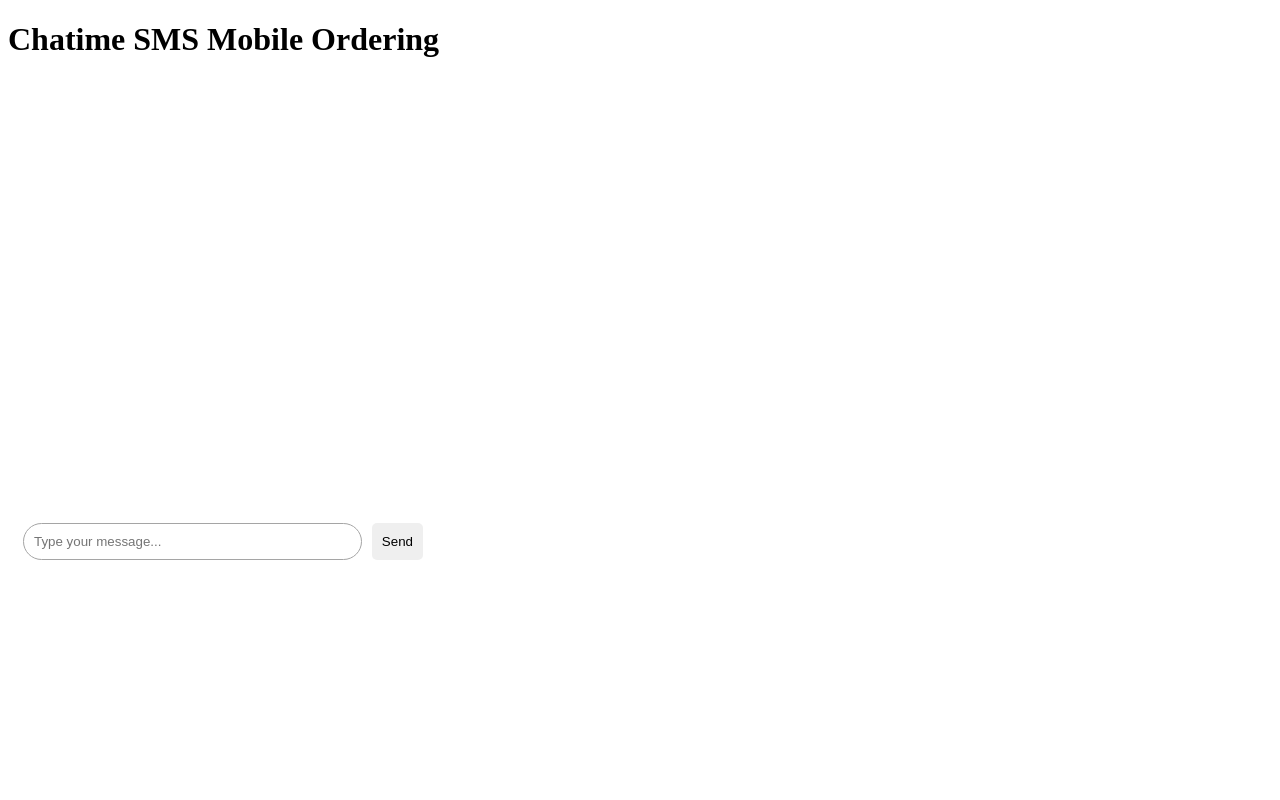
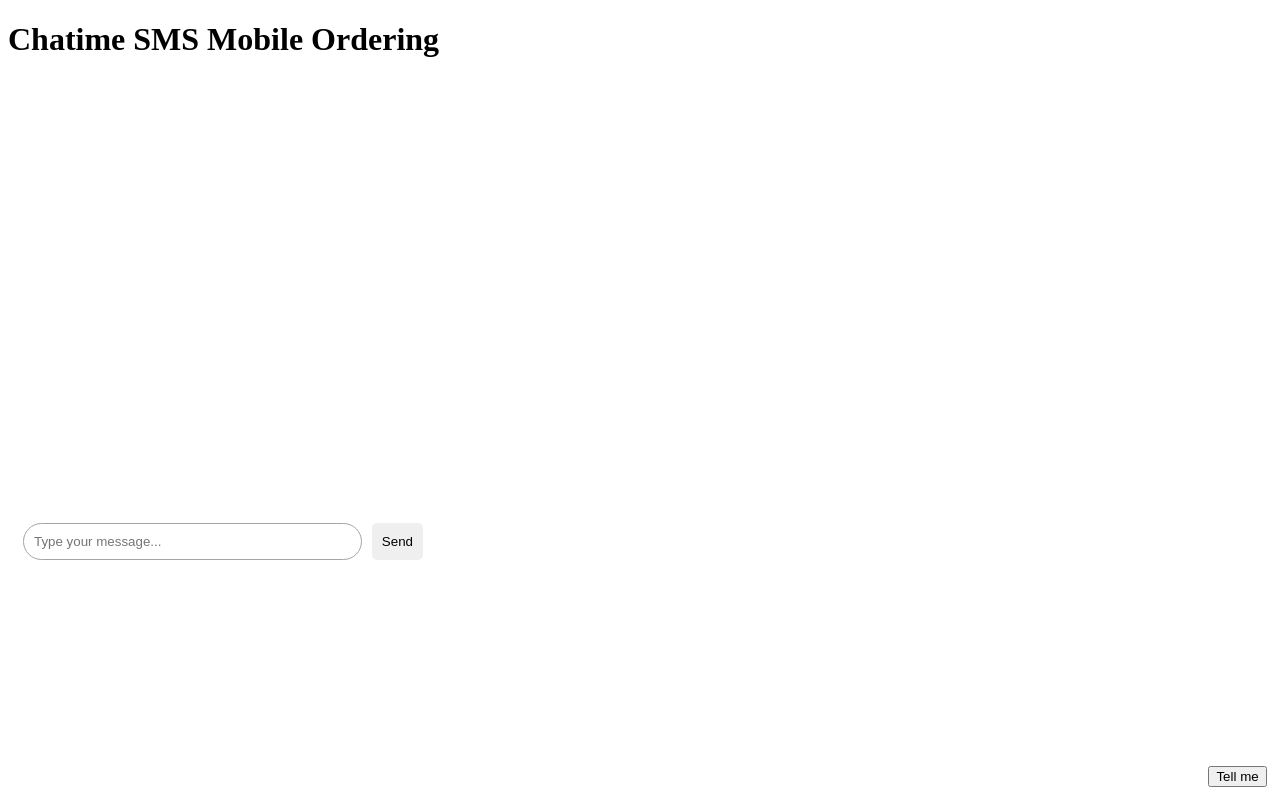
Before and after one commit to emilyychau/UX308-A01, a website with bundled scripts: page index.html in a window 1280 px wide. Built offline with nearby package versions, Linux system fonts and the light colour scheme.

Commit message:
add fab.js source

```diff
--- a/index.html
+++ b/index.html
@@ -9,5 +9,6 @@
     <h1>Chatime SMS Mobile Ordering</h1>
     <x-chat />
     <script type="module" src="index.js"></script>
+    <script type="module" src="fab.js"></script>
 </body>
 </html>
```
